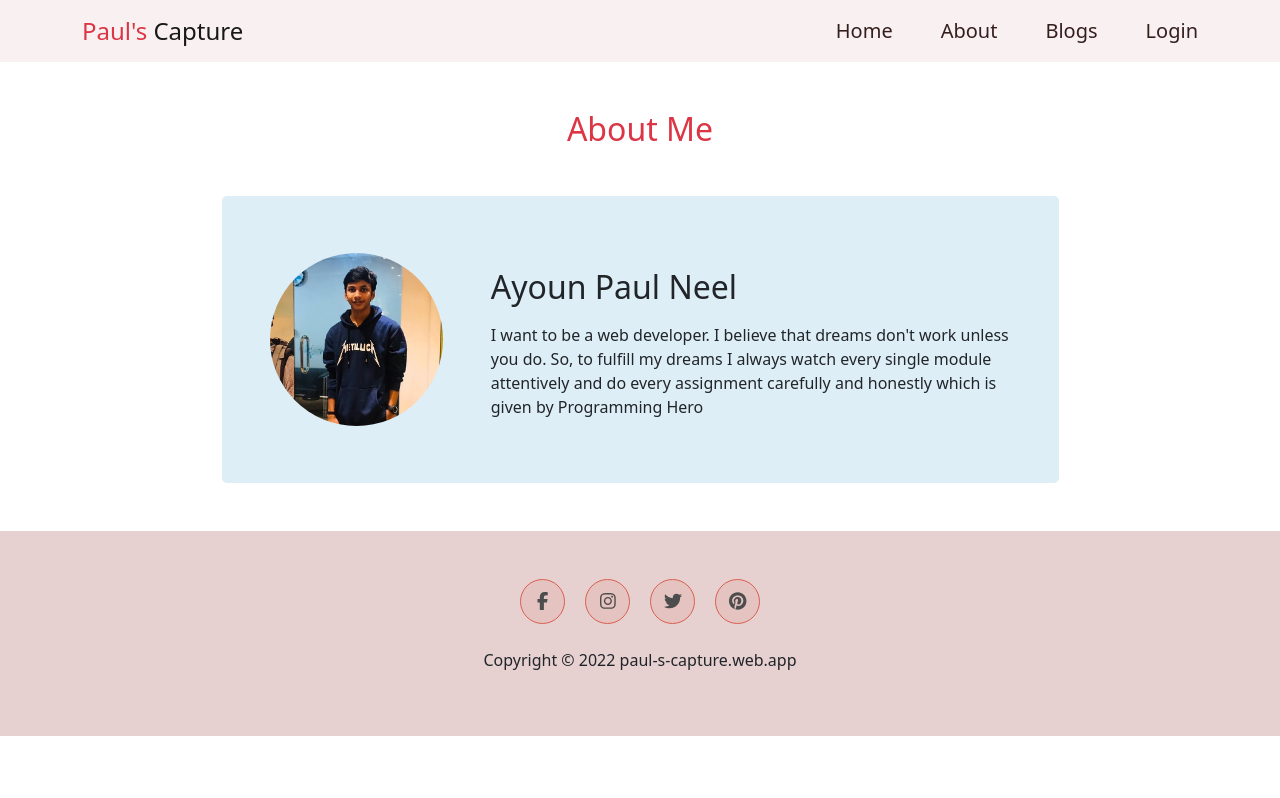
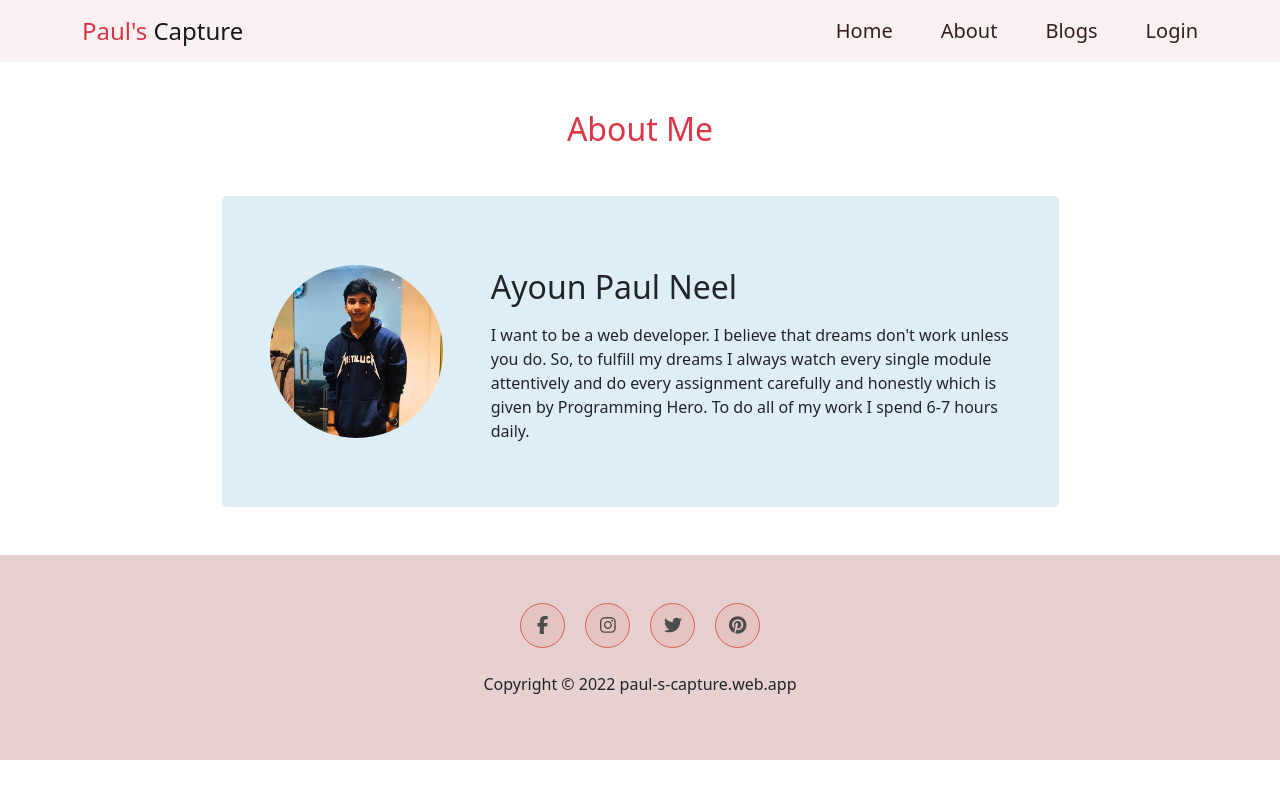
Before and after one commit to neel123go/paul-s-capture, a React (Create React App) app: page /about in a window 1280 px wide. Built offline with nearby package versions, Linux system fonts and the light colour scheme; no server answers.

Commit message:
edit about page

```diff
--- a/src/components/Pages/About/About.js
+++ b/src/components/Pages/About/About.js
@@ -12,7 +12,7 @@ const About = () => {
                 </div>
                 <div className='w-75 ms-5 mt-4'>
                     <h2>Ayoun Paul Neel</h2>
-                    <p className='mt-3'>I want to be a web developer. I believe that dreams don't work unless you do. So, to fulfill my dreams I always watch every single module attentively and do every assignment carefully and honestly which is given by Programming Hero</p>
+                    <p className='mt-3'>I want to be a web developer. I believe that dreams don't work unless you do. So, to fulfill my dreams I always watch every single module attentively and do every assignment carefully and honestly which is given by Programming Hero. To do all of my work I spend 6-7 hours daily.</p>
                 </div>
             </div>
         </div>
```
